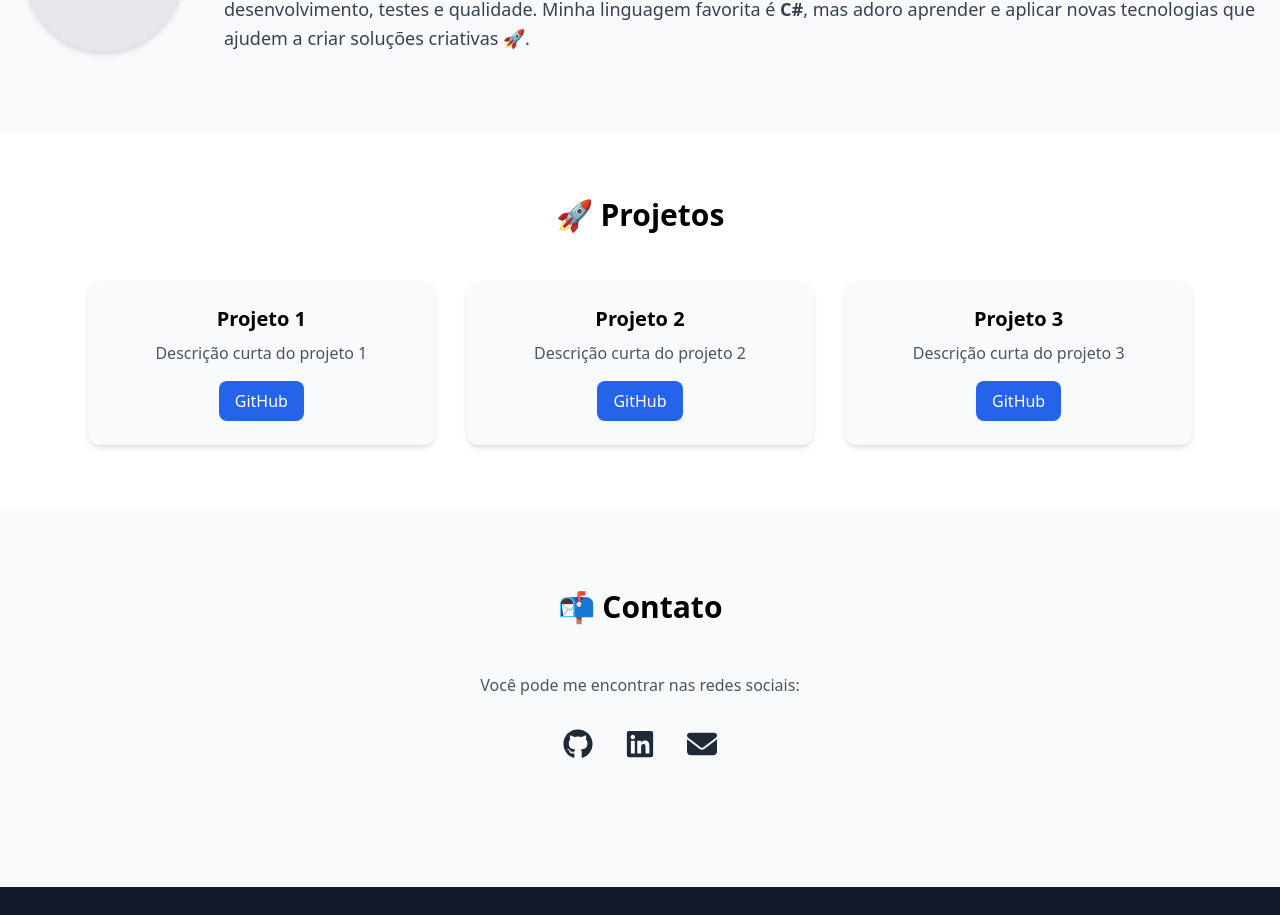
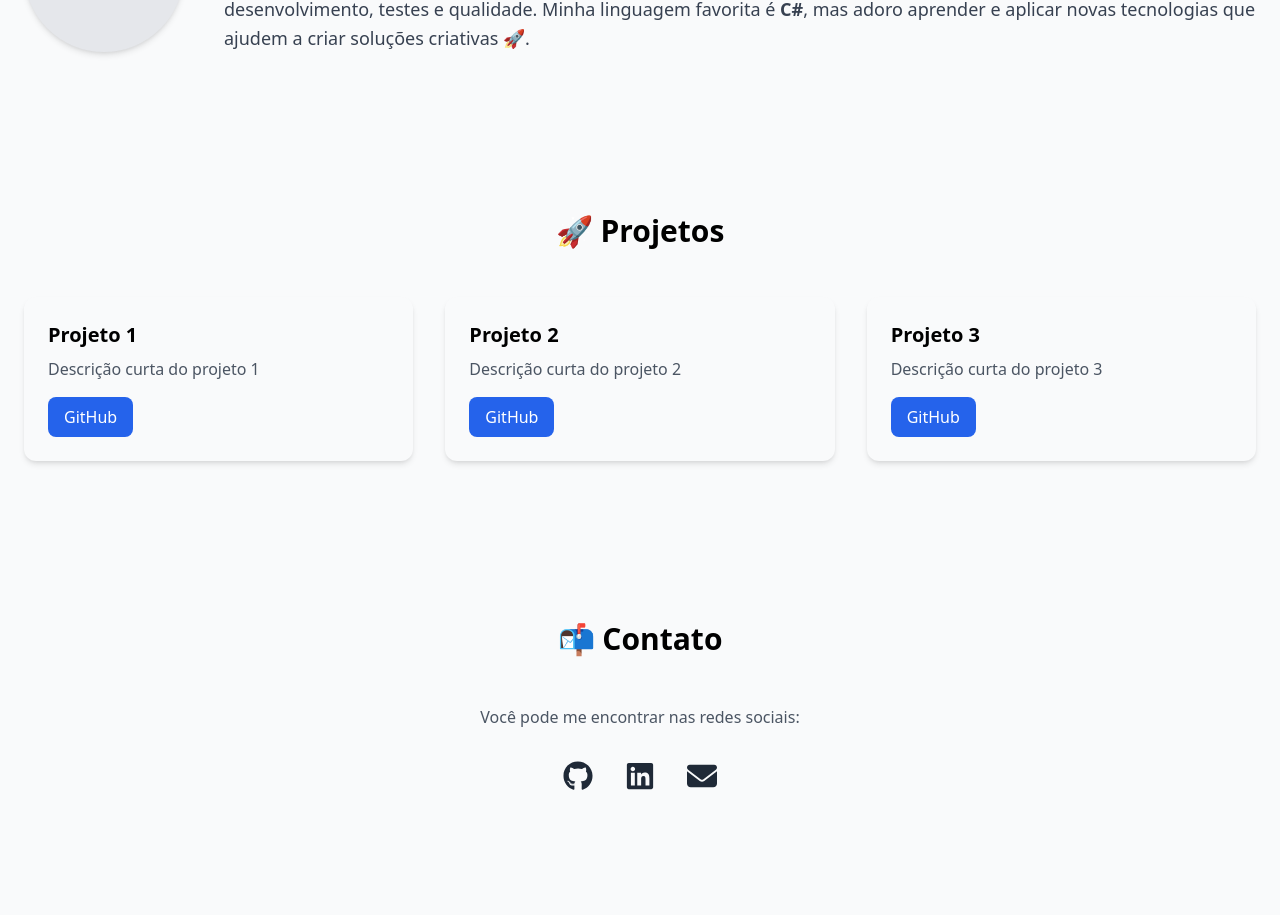
Before and after one commit to Guitor-92/portfolio-v2, a React (Create React App) app in the folder portfolio-v2/: page / in a window 1280 px wide. Shown: the part 829-1744 px from the top of the page. Built offline with nearby package versions, Linux system fonts and the light colour scheme.

Commit message:
refactor: substitui a tag section pelo componente SectionWrapper no Projects

```diff
--- a/portfolio-v2/src/components/Projects.jsx
+++ b/portfolio-v2/src/components/Projects.jsx
@@ -1,4 +1,5 @@
 import React from "react";
+import SectionWrapper from "./SectionWrapper";
 
 const projects = [
   {
@@ -20,14 +21,14 @@ const projects = [
 
 export default function Projects() {
   return (
-    <section id="projects" className="py-16 bg-white">
-      <div className="max-w-6xl mx-auto px-6 text-center">
+    <SectionWrapper id="projects" className="bg-white">
+      <div className="text-center">
         <h2 className="text-3xl font-bold mb-12">🚀 Projetos</h2>
         <div className="grid md:grid-cols-3 gap-8">
           {projects.map((project, index) => (
             <div
               key={index}
-              className="bg-gray-50 p-6 rounded-xl shadow-md hover:shadow-lg transition"
+              className="bg-gray-50 p-6 rounded-xl shadow-md hover:shadow-lg transition text-left"
             >
               <h3 className="text-xl font-semibold mb-2">{project.title}</h3>
               <p className="text-gray-600 mb-4">{project.description}</p>
@@ -43,6 +44,6 @@ export default function Projects() {
           ))}
         </div>
       </div>
-    </section>
+    </SectionWrapper>
   );
 }
```
